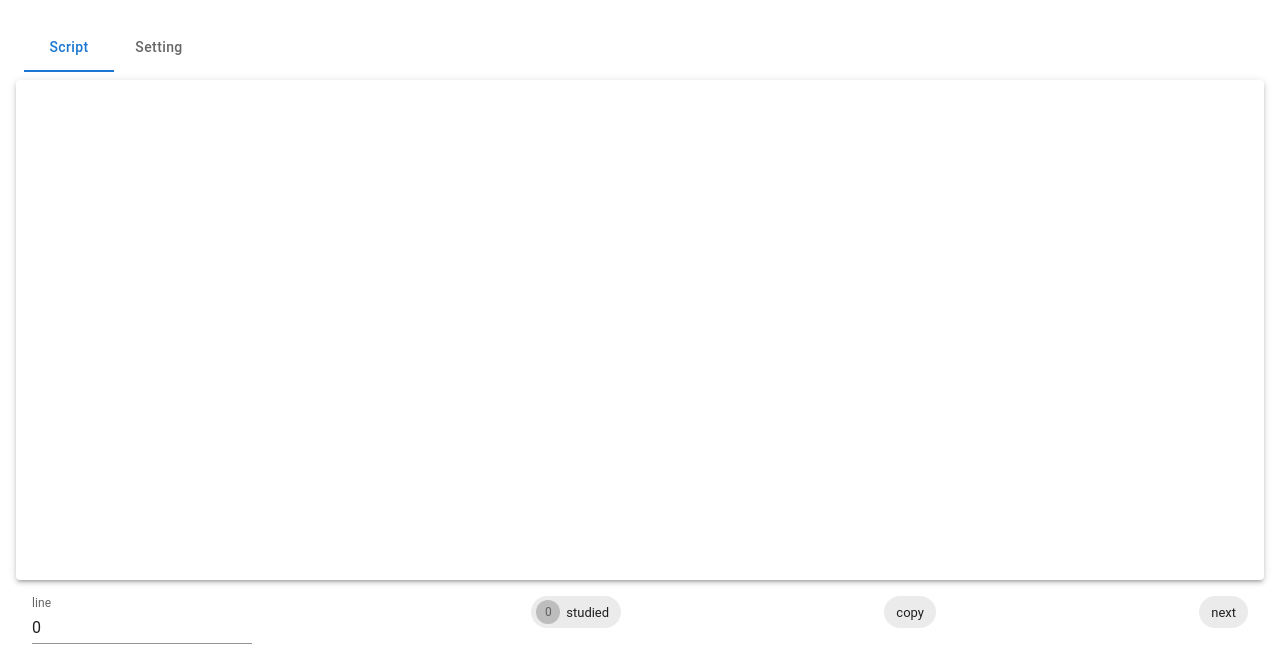
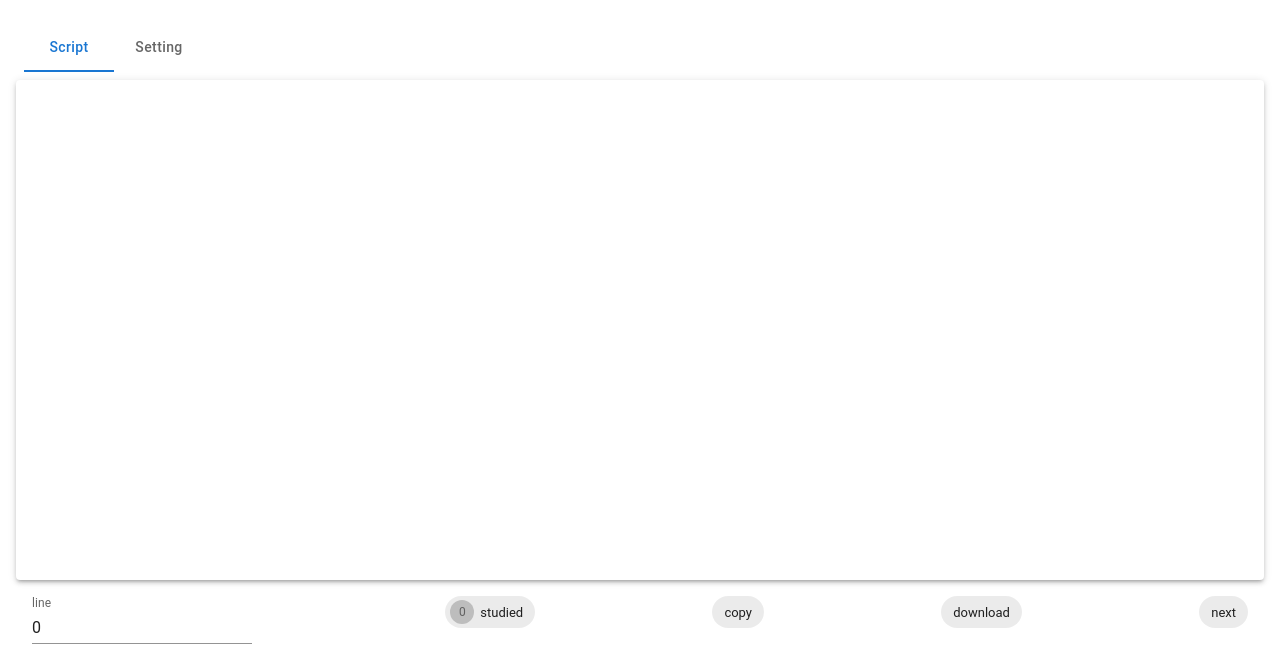
Before and after one commit to nacamp/js-react-eng, a React (Create React App) app: page / in a window 1280 px wide. Shown: the top 672 px of the page. Built offline with nearby package versions, Linux system fonts and the light colour scheme.

Commit message:
[feature]공부한내용 다운로드

```diff
--- a/src/Main.tsx
+++ b/src/Main.tsx
@@ -212,12 +212,12 @@ function Main() {
     answer[line] = text;
     const answerList = { ...studiedData, ...answer };
     setStudiedData(answerList);
-    localStorage.setItem('eng', JSON.stringify(answerList));
+    localStorage.setItem('answer', JSON.stringify(answerList));
     setText('');
   }
 
   function handleCopy() {
-    copy(localStorage.getItem('eng') || '{}');
+    copy(localStorage.getItem('answer') || '{}');
   }
 
   const scrollToBottom = () => {
@@ -286,6 +286,29 @@ function Main() {
       loadData();
     };
     fileReader.readAsText(e.target.files[0]);
+  };
+
+  const handleDownload = () => {
+    // https://www.folkstalk.com/2022/07/react-js-download-file-with-code-examples.html
+    const url = window.URL.createObjectURL(
+      new Blob([localStorage.getItem('answer')||'']),
+    );
+    console.log(url, localStorage.getItem('answer')||'');
+    const link = document.createElement('a');
+    link.href = url;
+    link.setAttribute(
+      'download',
+      `answer.txt`,
+    );
+
+    // Append to html link element page
+    document.body.appendChild(link);
+
+    // Start download
+    link.click();
+
+    // Clean up and remove the link
+    link.parentNode?.removeChild(link);
   };
 
   return (
@@ -388,6 +411,7 @@ function Main() {
         />
         <Chip avatar={<Avatar>{studiedMaxLine}</Avatar>} label="studied" onClick={(e) => {setPrevData(data.slice(0, studiedMaxLine));setLine(studiedMaxLine)}} />
         <Chip label="copy" onClick={(e) => handleCopy()} />
+        <Chip label="download" onClick={(e) => handleDownload()} />
         <Chip label="next" onClick={(e) => handleNext()} />
       </Box>
       {data && data.length > 0 && (
```
